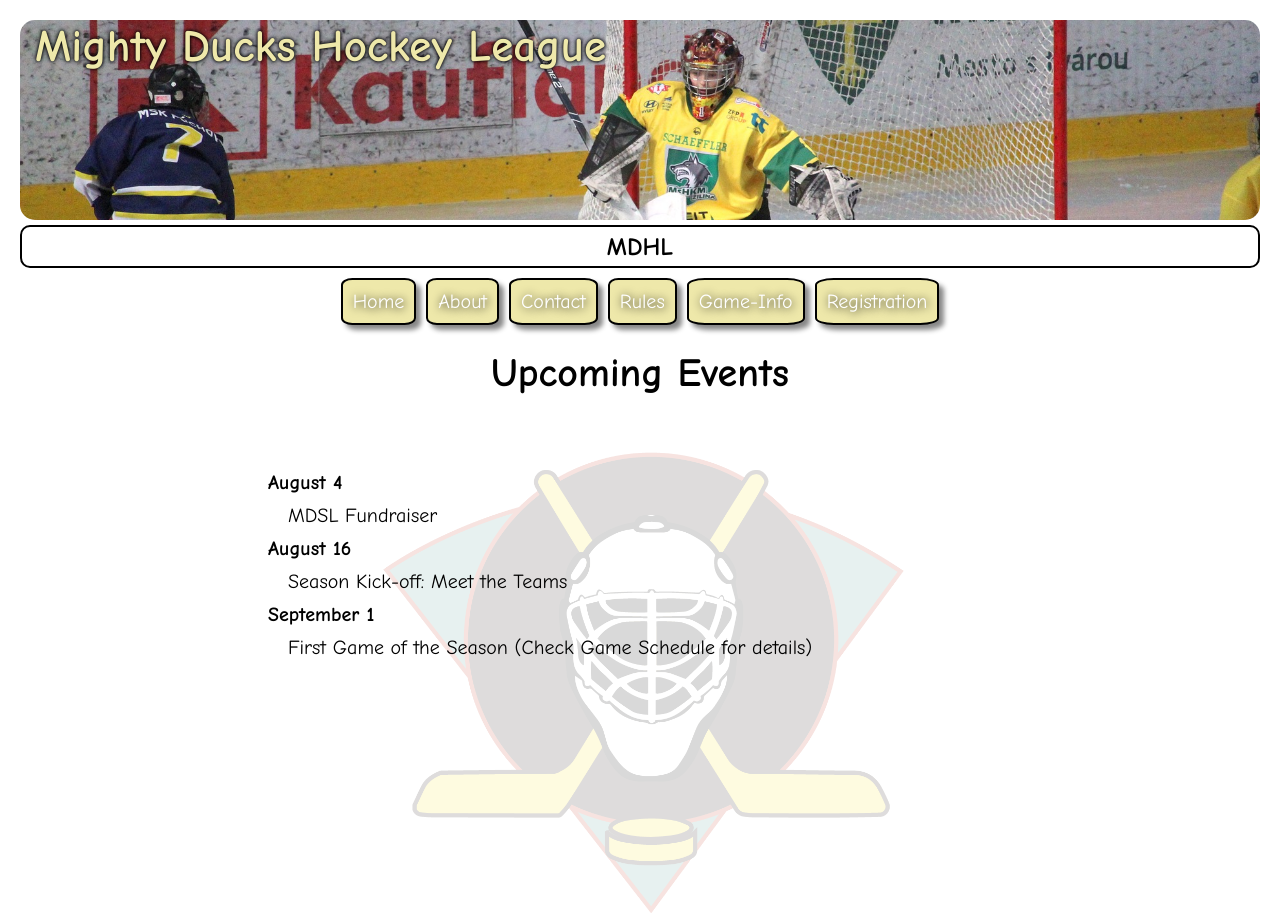
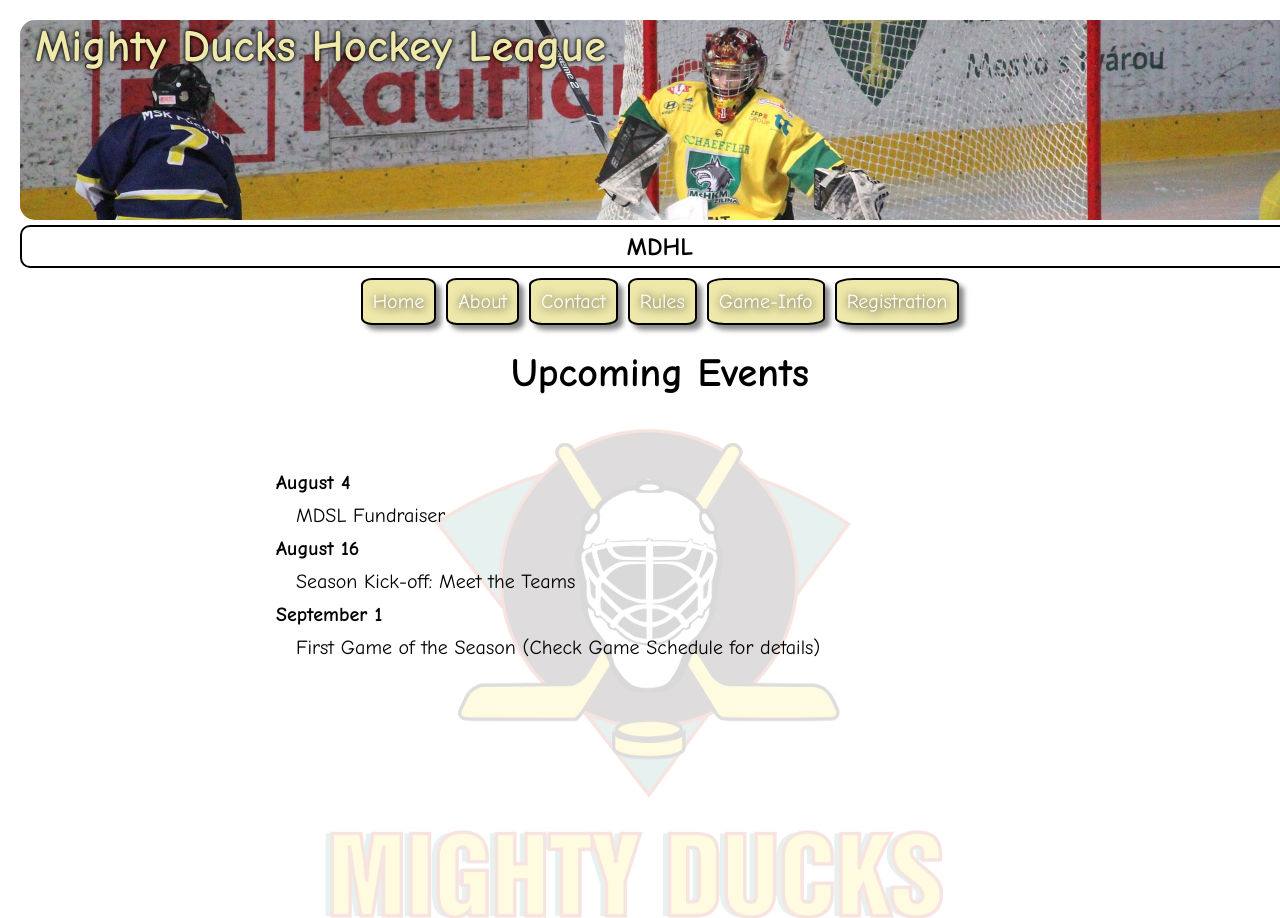
Before and after one commit to leoroan/mindhub-task1, a plain HTML site: page index.html in a window 1280 px wide. Shown: the top 918 px of the page. Drawn offline with Linux system fonts and the light colour scheme.

Commit message:
fixed size issue

```diff
--- a/Styles/style3.css
+++ b/Styles/style3.css
@@ -13,6 +13,7 @@ html {
 body {
   min-height: 100%;
   margin: 20px;
+  min-width: 100%;
 }
 
 nav {
@@ -64,7 +65,7 @@ nav>a:active {
 }
 
 .logo {
-  height: 50rem;
+  height: 100vh;
   opacity: 0.15;
   position: absolute;
   left: 0;
@@ -289,7 +290,7 @@ iframe {
 
 /* ///////////////////////// MEDIASQ  */
 
-@media only screen and (max-width: 700px) {
+@media only screen and (max-width: 800px) {
   .header-title {
     background-image: url(../img/Task2_img/design1_image2.jpg);
     font-size: 45px;
```
